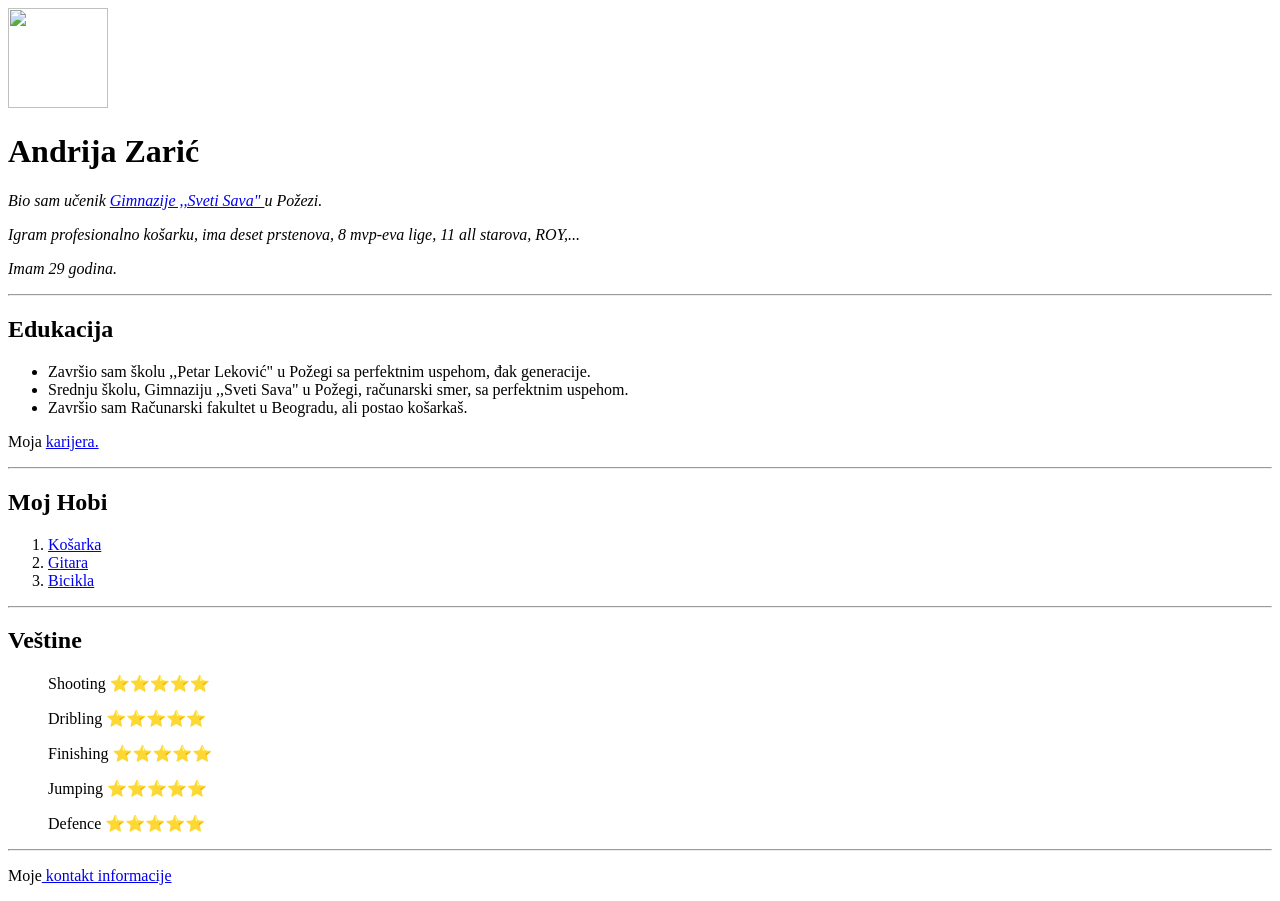
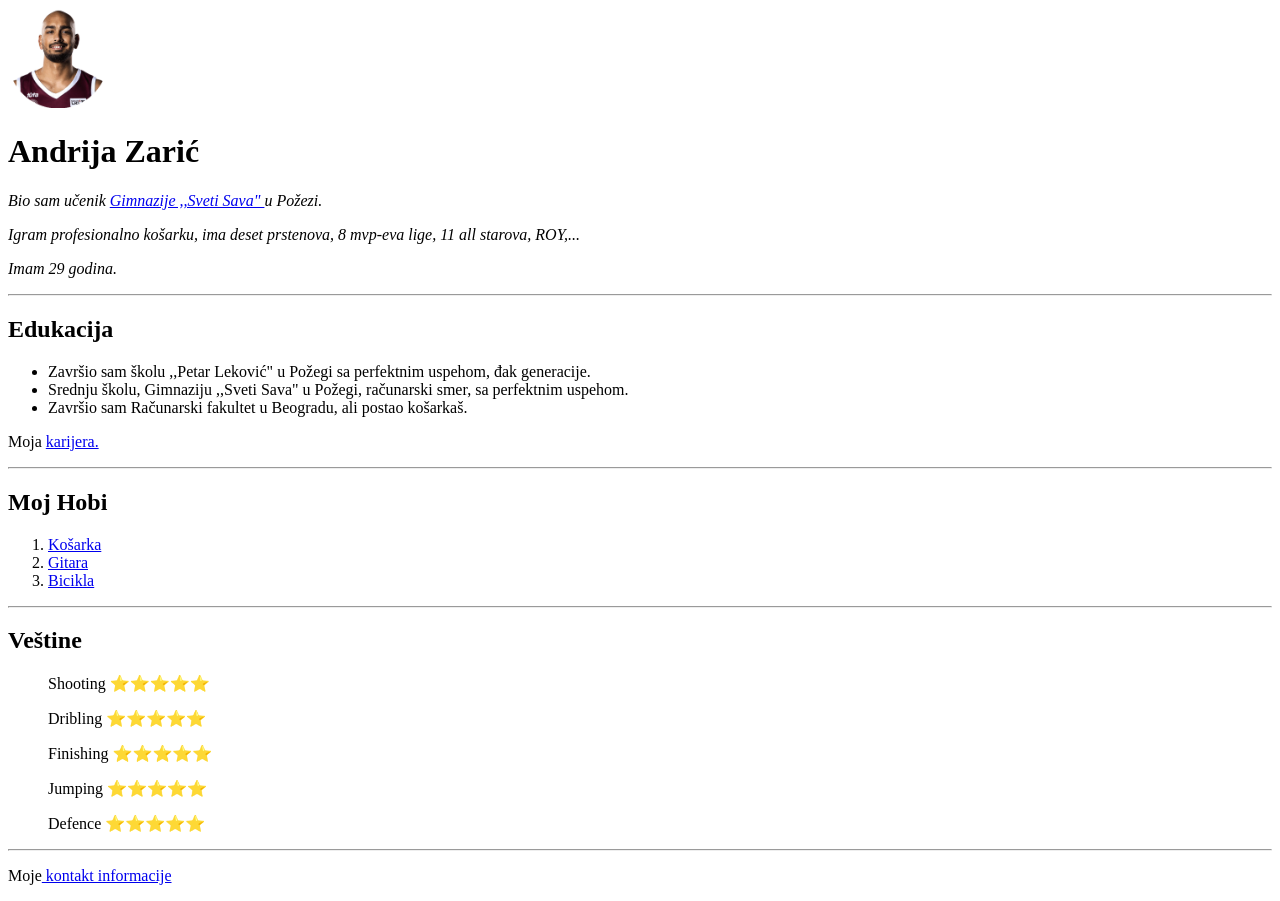
Before and after one commit to AZaric24/Primena1Racunara, a plain HTML site: page index.html in a window 1280 px wide. Drawn offline with Linux system fonts and the light colour scheme.

Commit message:
index.html

```diff
--- a/index.html
+++ b/index.html
@@ -6,7 +6,7 @@
     <title>zakaskolski</title>
 </head>
 <body>
-    <img width = "100"height = "100" src="slika/imageedit_1_7068837781.png"   alt =  "" >
+    <img  src="imageedit_1_7068837781.png"   alt =  "slika"  width = "100"height = "100">
     <h1><b>Andrija Zarić</b></h1>
       <p><i>Bio sam učenik  <a href="http://www.gimnazijapozega.edu.rs/"> Gimnazije ,,Sveti Sava" </a> u Požezi. </i></p>
       <p><i>Igram profesionalno košarku, ima  deset prstenova, 8 mvp-eva lige, 11 all starova, ROY,... </i></p>
```
